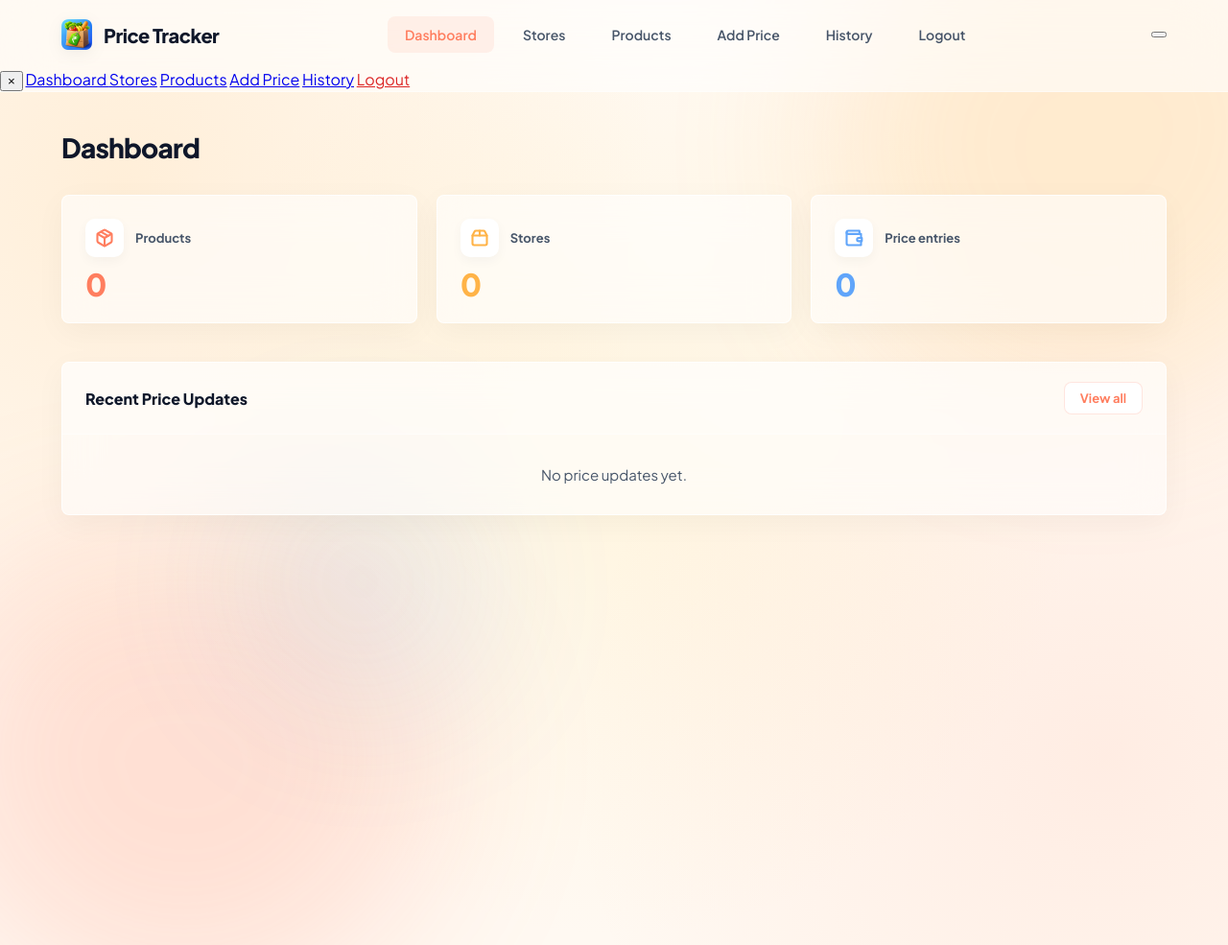
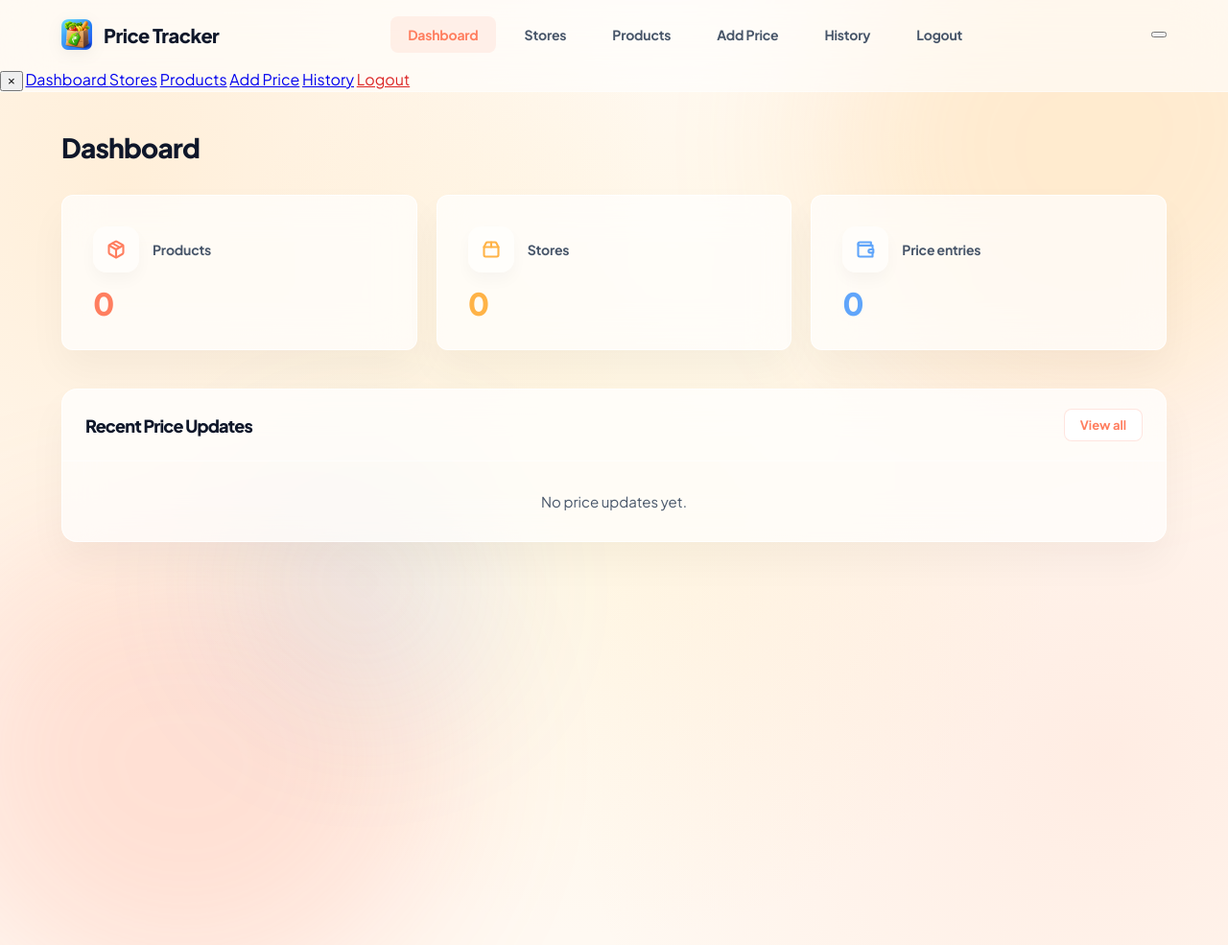
Before and after one commit to er-vikash-sain/grocery-price-app, a PHP site: page /html/dashboard.html in a window 1280 px wide. Shown: the whole page at 96% size. Run offline with PHP 8.4, Linux system fonts and the light colour scheme.

Commit message:
style: overhaul Dashboard aesthetics to match premium Login UI
- Force-synced 'Plus Jakarta Sans' typography with official font import
- Redesigned stat-cards with premium glassmorphism (0.7 opacity, 20px blur)
- Increased card padding to 32px for breathier native-app look
- Deepened shadows and added smooth hover animations to all cards
- Synced heading weights (800) and letter-spacing across all sections

```diff
--- a/html/dashboard.css
+++ b/html/dashboard.css
@@ -1,7 +1,9 @@
+@import url('https://fonts.googleapis.com/css2?family=Plus+Jakarta+Sans:wght@300;400;500;600;700;800&display=swap');
+
 body {
     margin: 0;
     padding: 0;
-    font-family: var(--font-family-base);
+    font-family: 'Plus Jakarta Sans', sans-serif;
     background-color: #FFF9F2;
     /* Soft warm base */
     background-image:
@@ -129,9 +131,10 @@
 .nav-item {
     text-decoration: none;
     color: var(--text-muted);
-    font-weight: 600;
+    font-weight: 700;
     font-size: 14px;
-    transition: all 0.2s ease;
+    letter-spacing: -0.2px;
+    transition: all 0.3s ease;
     padding: 10px 18px;
     border-radius: 8px;
     /* User Feedback: 8px Radius */
@@ -178,42 +181,49 @@
 }
 
 .stat-card {
-    background-color: rgba(255, 255, 255, 0.6);
+    background-color: rgba(255, 255, 255, 0.7);
     backdrop-filter: blur(20px);
     -webkit-backdrop-filter: blur(20px);
     border: 1px solid rgba(255, 255, 255, 0.8);
-    border-radius: 8px;
-    padding: 24px;
-    box-shadow: 0 8px 32px rgba(0, 0, 0, 0.04);
-    transition: transform 0.3s cubic-bezier(0.34, 1.56, 0.64, 1), box-shadow 0.3s ease;
+    border-radius: 12px;
+    padding: 32px;
+    box-shadow: 0 20px 40px rgba(0, 0, 0, 0.04);
+    transition: transform 0.4s cubic-bezier(0.34, 1.56, 0.64, 1), box-shadow 0.4s ease;
+    display: flex;
+    flex-direction: column;
+    gap: 16px;
 }
 
 .stat-card:hover {
-    transform: translateY(-4px) scale(1.02);
-    box-shadow: 0 12px 30px rgba(255, 126, 95, 0.15);
+    transform: translateY(-8px) scale(1.02);
+    box-shadow: 0 30px 60px rgba(255, 126, 95, 0.12), 0 0 0 1px rgba(255, 255, 255, 0.8);
 }
 
 .stat-label {
     color: var(--text-muted);
-    font-size: 13px;
+    font-size: 14px;
     font-weight: 700;
     text-transform: none;
-    letter-spacing: normal;
-    margin-bottom: 12px;
+    letter-spacing: -0.2px;
     display: flex;
     align-items: center;
-    gap: 12px;
+    gap: 14px;
 }
 
 .stat-icon-wrapper {
-    width: 40px;
-    height: 40px;
+    width: 48px;
+    height: 48px;
     display: flex;
     align-items: center;
     justify-content: center;
-    border-radius: 10px;
-    background-color: #FFFFFF;
-    box-shadow: 0 4px 12px rgba(0, 0, 0, 0.04);
+    border-radius: 14px;
+    background-color: rgba(255, 255, 255, 0.5);
+    box-shadow: 0 8px 16px rgba(0, 0, 0, 0.03);
+    transition: all 0.3s ease;
+}
+
+.stat-card:hover .stat-icon-wrapper {
+    transform: rotate(-5deg) scale(1.1);
 }
 
 .stat-card.products .stat-icon-wrapper {
@@ -251,14 +261,28 @@
 
 /* Content Cards */
 .content-card {
-    background-color: rgba(255, 255, 255, 0.6);
+    background-color: rgba(255, 255, 255, 0.7);
     backdrop-filter: blur(20px);
     -webkit-backdrop-filter: blur(20px);
     border: 1px solid rgba(255, 255, 255, 0.8);
-    border-radius: 8px;
-    box-shadow: 0 8px 32px rgba(0, 0, 0, 0.04);
+    border-radius: 16px;
+    box-shadow: 0 20px 40px rgba(0, 0, 0, 0.04);
     overflow: hidden;
+    animation: slideUp 0.6s ease-out;
 }
+
+@keyframes slideUp {
+    from {
+        opacity: 0;
+        transform: translateY(20px);
+    }
+
+    to {
+        opacity: 1;
+        transform: translateY(0);
+    }
+}
+
 
 .card-header {
     padding: 20px 24px;
@@ -271,9 +295,10 @@
 
 .card-header h2 {
     margin: 0;
-    font-size: 16px;
+    font-size: 18px;
     font-weight: 800;
     color: var(--text-main);
+    letter-spacing: -0.8px;
 }
 
 .link-action {
```
